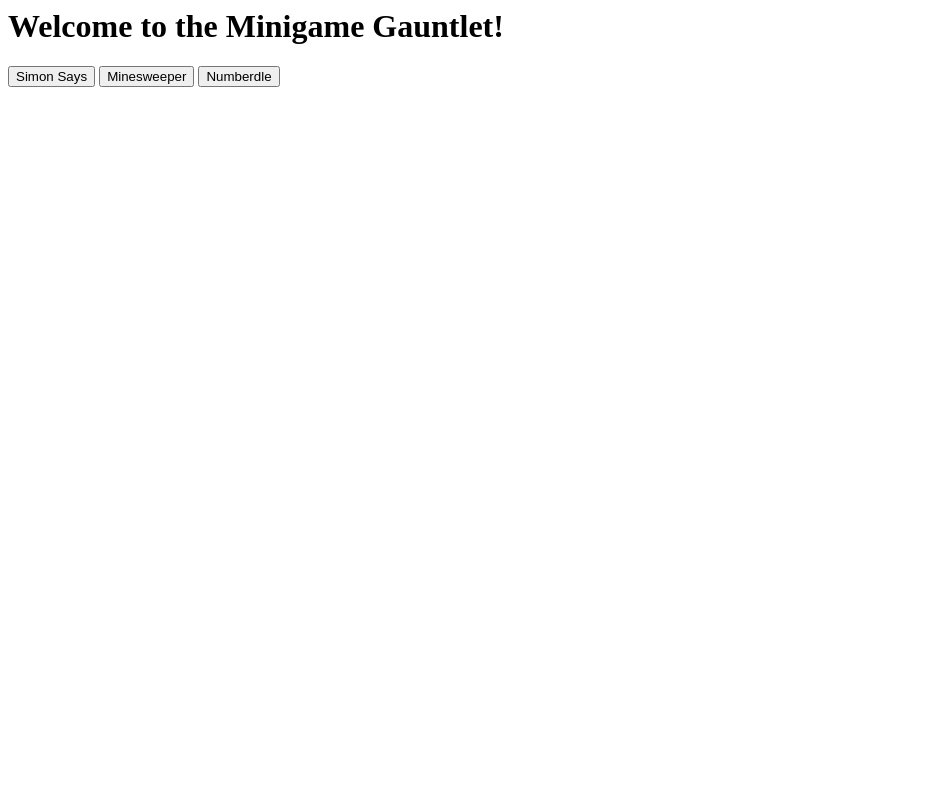
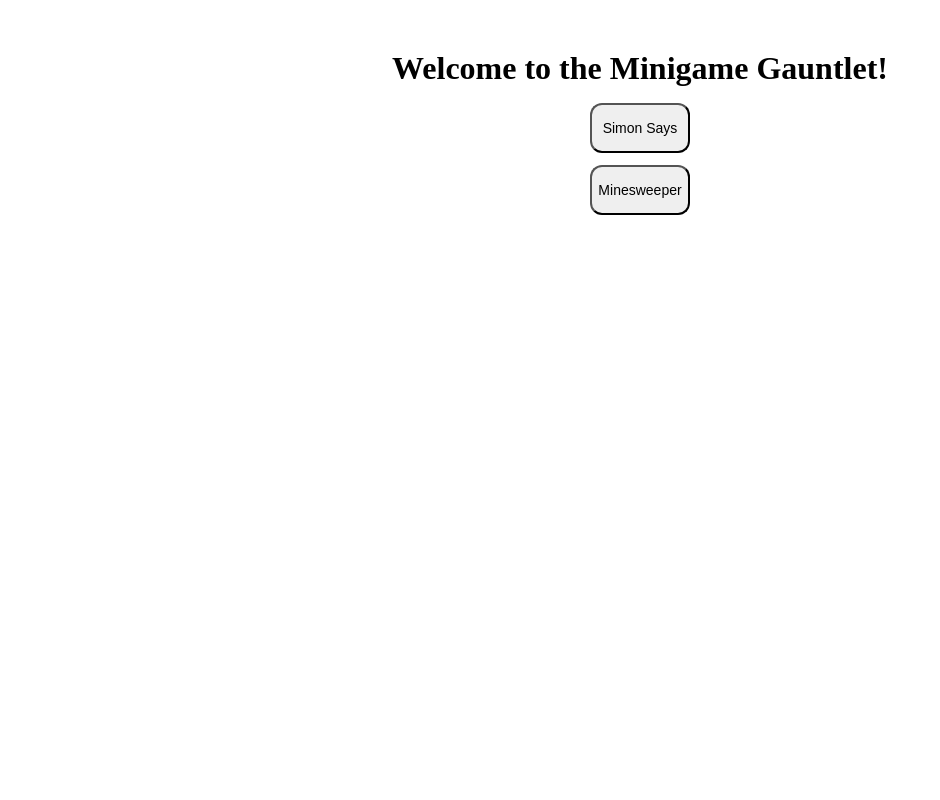
Before and after one commit to kevsohn/discord_games, a Python web app: template discord_games/templates/home.html in a window 1280 px wide. Shown: the whole page, without its empty margins (0-940 px from the left). Run offline with Jinja, Linux system fonts and the light colour scheme; the template is opened without the code that fills it, so the values that code supplies are empty.

Commit message:
revamped homepage

```diff
--- /dev/null
+++ b/discord_games/static/home.css
@@ -0,0 +1,32 @@
+html, body {
+    margin-top: 10px;
+}
+
+body {
+    display: flex;
+    flex-direction: column;
+    align-items: center;
+}
+
+h1 {
+    text-align: center;
+    margin: 30 0 10 0;
+    font-weight: bold;
+}
+
+.btn {
+    cursor: pointer;
+    width: 100px;
+    height: 50px;
+    font-size: 14px;
+    margin: 6px 0 6px 0;
+    /* center content inside */
+    display: flex;
+    justify-content: center;
+    align-items: center;
+    /* rounded corners */
+    border-radius: 12px;
+}
+.btn:active {
+    transform: scale(0.95);
+}
--- a/discord_games/templates/home.html
+++ b/discord_games/templates/home.html
@@ -1,9 +1,27 @@
+<html lang="en">
 <head>
-    <title>Main Page</title>
+    <meta charset="UTF-8"/>
+    <meta name="viewport" content="width=device-width, initial-scale=1.0"/>
+    <title>Minigames!!!</title>
+    <link rel='stylesheet' href="{{ url_for('static', filename='home.css') }}">
 </head>
+
 <body>
     <h1>Welcome to the Minigame Gauntlet!</h1>
-    <button onclick="window.location.href='{{ url_for("play", game="simon") }}'">Simon Says</button>
-    <button onclick="window.location.href='{{ url_for("play", game="minesweeper") }}'">Minesweeper</button>
-    <button onclick="window.location.href='{{ url_for("play", game="num_guess") }}'">Numberdle</button>
+    <button id='simon' class='btn'>Simon Says</button>
+    <button id='mines'class='btn'>Minesweeper</button>
+
+    <script>
+        document.addEventListener('DOMContentLoaded', () => {
+            document.getElementById('simon').addEventListener('click', () => {
+                window.location.href = '{{ url_for('play', game='simon') }}'
+            })
+        })
+        document.addEventListener('DOMContentLoaded', () => {
+            document.getElementById('mines').addEventListener('click', () => {
+                window.location.href = '{{ url_for('play', game='minesweeper') }}'
+            })
+        })
+    </script>
 </body>
+</html>
```
Also changed, not shown: discord_games/templates/num_guess.html (+8 -8 lines).
